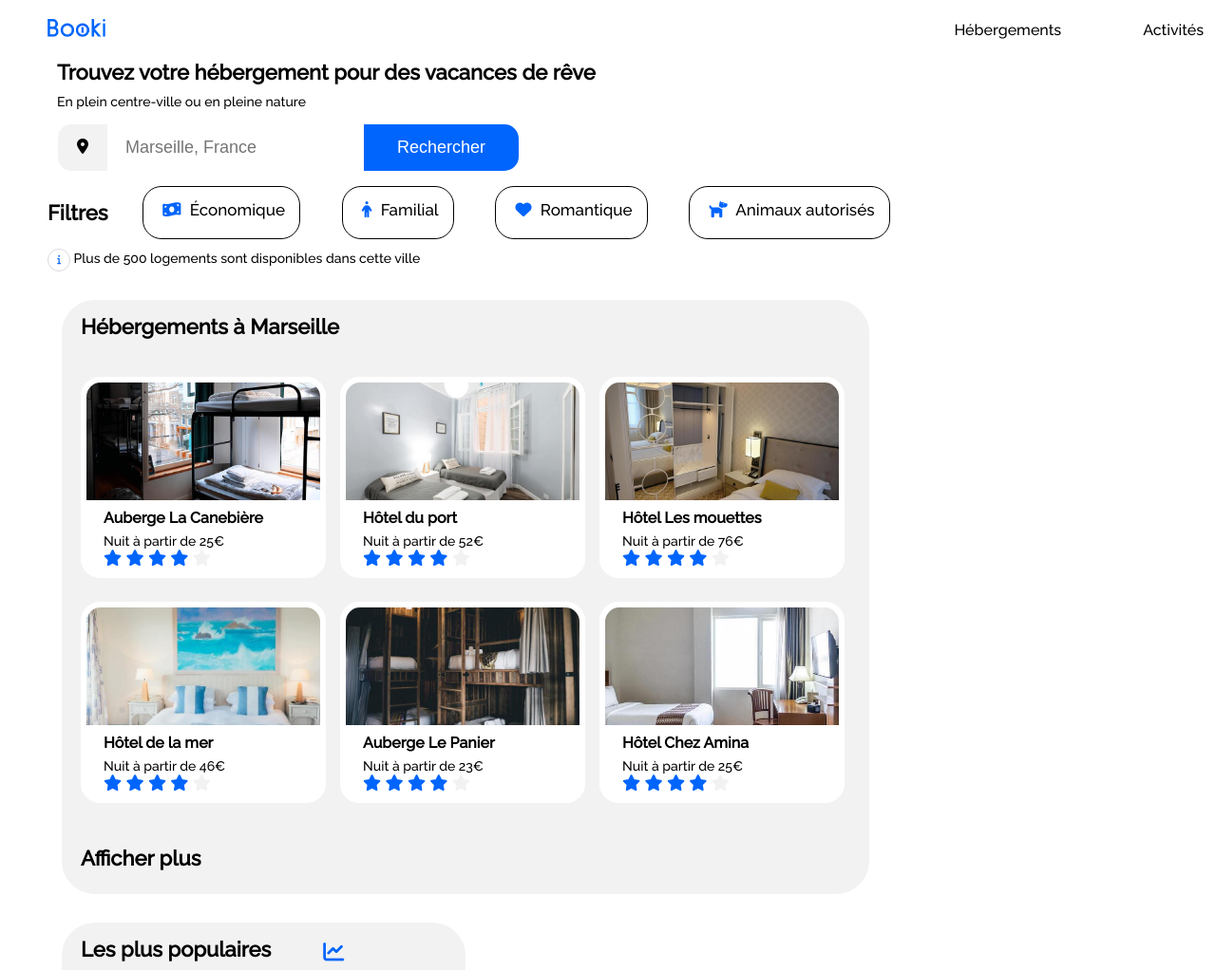
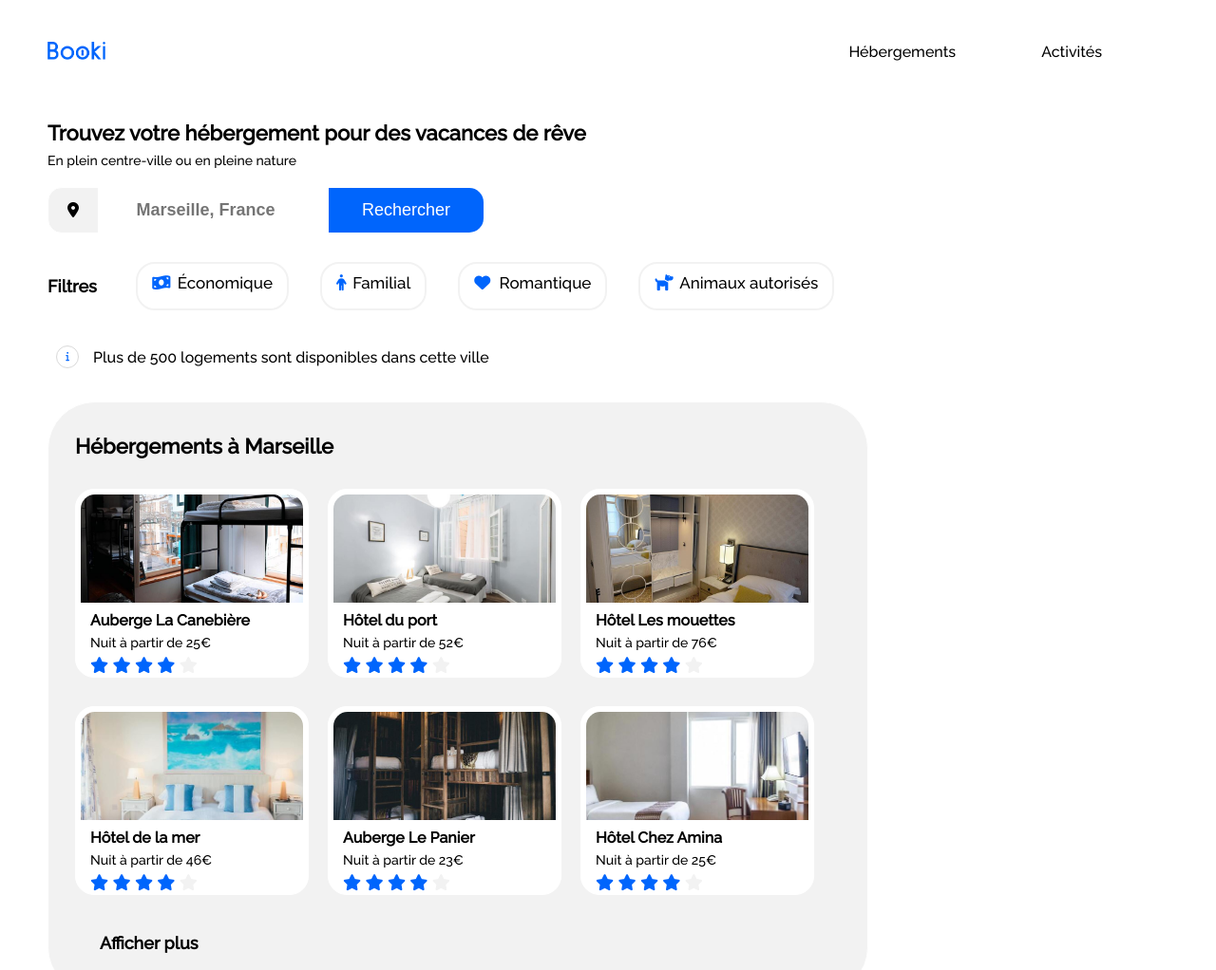
Before and after one commit to Mostafa1689/booki-mostafa, a plain HTML site: page index.html in a window 1280 px wide. Shown: the top 1022 px of the page at 95% size. Drawn offline with Linux system fonts and the light colour scheme.

Commit message:
modification-desktop

```diff
--- a/css/animation.css
+++ b/css/animation.css
@@ -18,7 +18,7 @@
 }
   /* fin-anim  */
   /* debut-anim slideInDown */
-  .slideInDown-header {
+  /* .slideInDown-header {
     -webkit-animation-name: slideInDown;
     animation-name: slideInDown;
     animation-delay: 0.5s;
@@ -140,10 +140,10 @@
           -webkit-transform: translateY(0);
           transform: translateY(0);
           }
-          }
+          }  */
   /* fin-anim slideInDown */
 /* deb- nim lds-roller */
-.lds-roller {
+/* .lds-roller {
     display: flex;
     position:absolute;
     width:100% ;
@@ -236,5 +236,5 @@
   @keyframes loading {
       100% { top: -600px;
       }
-  }
+  } */
   /* fin-anim lds-roller */
--- a/css/mobile.css
+++ b/css/mobile.css
@@ -1,4 +1,4 @@
-@media screen and (max-width: 368px) {
+/* @media screen and (max-width: 368px) {
 
  #content {
         max-width: 100%;
@@ -62,4 +62,4 @@ html {
         font-size: 14px;
         padding: 10px 0;
       }
-}
+} */
--- a/css/style.css
+++ b/css/style.css
@@ -4,6 +4,7 @@
     margin:0;
     padding: 0;
     list-style-type:none;
+    box-sizing: border-box;
 }
 html {
     font-size: 17px;
@@ -11,6 +12,8 @@ html {
 body {
     font-family: 'Raleway', sans-serif;
     background: #fff;
+    width: 100%;
+    overflow-x: hidden
 }
 h1, h2, h3, h4,p {
     font-family: 'Raleway', sans-serif;
@@ -20,7 +23,7 @@ h1 {
     font-weight: 700;
     font-size: 22px;
     line-height: 26px;
-    margin-bottom: 10px;
+    margin-top: 63px;
 }
 h2 {
     font-size: 22px;
@@ -30,7 +33,7 @@ h3 {
     font-weight: 700;
     font-size: 16px;
     line-height: 19px;
-    margin-bottom: 7px;
+    margin-bottom: 6px;
 }
 h4 {
     font-size: 18px;
@@ -41,6 +44,7 @@ p {
     font-weight: 400;
     font-size: 14px;
     line-height: 16px;
+    margin-bottom: 6px;
 }
 a {
     color: #000;
@@ -49,31 +53,50 @@ a {
 a:hover {
     color: #000;
 }
+
 header {
     position: relative;
+    width: auto;
     z-index: 200;
-}
-header section {
-    margin: 10px;
 }
 header div {
     position: relative;
-    margin: 20px 0;
+    justify-content: space-between;
+    align-content: center;
 }
 header img {
     width: 61px;
     height: 19px;
+    margin-top: 44px;
+    /* margin-left: 5px; */
  }
+
+header nav {
+    position: relative;
+    margin-top: 44px;
+    margin-right: 100px;
+}
+header ul {
+    position: relative;
+    justify-content: space-between;
+}
+
 header a {
-    color: #000;
-    font-family: 'Raleway', sans-serif;
+    font-weight: 500;
     font-size: 16px;
-    padding: 22px 10px;
+    line-height: 19px;
+    /* padding-top: 42px; */
+    margin-right: 50px;
+    padding: 42px 20px 0px 20px
 }
 header a:hover {
-    color:   #0065FC;
+    font-weight: 500;
+    color: #0065FC;
+    padding: 42px 20px 0px 20px;
+    /* padding-top: 42px; */
     border-top: 2px solid #0065FC;
-    padding: 20px 10px;
+    font-size: 16px;
+    line-height: 19px;
     cursor: pointer;
 }
 img {
@@ -81,24 +104,26 @@ img {
     height: auto
 }
 form {
+    position: relative;
     border: 1px solid #fff;
     border-radius: 15px;
-    width: 373px;
-    background:#F2F2F2;
+    width: 332px;
+    background: #F2F2F2;
     font-size: 16px;
     height: 49px;
-    margin: 15px 0
+    margin-top: 20px;
 }
-
+label {
+    display: none;
+  }
 input[type=search] {
     border: 1px solid #fff;
-    background: #fff;
     cursor:pointer ;
-    padding: 18px;
+    font-weight: 700;
     font-size: 18px;
-    color: #000;
+    line-height: 21px;
+    text-align: center;
 }
-
 input[type=submit] {
     border: none;
     background: #0065FC;
@@ -108,7 +133,17 @@ input[type=submit] {
     border-radius: 0 15px 15px 0;
     font-size: 18px;
 }
-
+header p {
+    font-weight: 400;
+    font-size: 16px;
+    line-height: 19px;
+}
+header section p {
+    font-weight: 400;
+    font-size: 14px;
+    line-height: 16px;
+    margin-top: 8px ;
+}
 /* class */
 .icon::before {
     display: inline-block;
@@ -116,10 +151,6 @@ input[type=submit] {
     font-variant: normal;
     text-rendering: auto;
     -webkit-font-smoothing: antialiased;
-  }
-label {
-    display: none;
-    margin-right: 36px;
   }
 .locat::before {
     font-family: "Font Awesome 5 Brands";
@@ -145,30 +176,37 @@ label {
     color: #0065FC;
     position: relative;
     padding: 5px;
+    bottom: 3px;
+    margin-right: 11px;
+    margin-left: 9px;
+    /* left: 5px; */
 }
 .econimic::before {
     font-family: "Font Awesome 5 Brands";
     font: var(--fa-font-solid);
     content: "\f53a";
+    width: 22px;
+    height: 16px;
     color:#0065FC;
     font-weight: 900;
     position: relative;
-    padding: 5px;
 }
 .family::before {
     font-family: "Font Awesome 5 Brands";content: "\f183";color: #0065FC;
     font-weight: 900;
+    width: 13px;
+    height: 22px;
     font: var(--fa-font-solid);
     position: relative;
-    padding: 5px;
 }
 .romantic::before {
     font-family: "Font Awesome 5 Brands";
     content: "\f004";
     color: #0065FC;
+    width: 22px;
+    height: 18px;
     font: var(--fa-font-solid);
     position: relative;
-    padding: 5px;
 }
 .animal::before {
     font-family: "Font Awesome 5 Brands";
@@ -176,7 +214,8 @@ label {
     color:#0065FC;
     font: var(--fa-font-solid);
     position: relative;
-    padding: 5px;
+    width: 22px;
+    height: 22px;
 }
 .star::before {
     font-family: "Font Awesome 5 Brands";
@@ -199,8 +238,9 @@ label {
     color:#0065FC;
     font: var(--fa-font-solid);
     position: relative;
-    padding: 5px;
-    margin-left: 50px;
+    /* padding: 5px; */
+    margin-left: 100px;
+
 }
 .lign-hor {
     display: flex;
@@ -209,27 +249,27 @@ label {
     display: flex;
     flex-wrap: wrap;
     position: relative;
-    padding: 15px 0px;
+    align-content: center;
+    margin-top: 32px;
+    width: 100%;
 }
-.marg{
-    position: relative;
-    margin: 0px 0px 10px 23px;
-}
-.align-vert{
+
+.align-vert {
     display: flex;
     flex-direction: column;
     justify-content: space-around;
     position: relative;
-    /* left: 15px; */
+    left: 15px;
     width: 169px;
-    margin: 0 15px;
+}
+.align-vert-1 {
+    display: flex;
+    flex-direction: column;
+    justify-content: space-around;
+    position: relative;
+    margin: 0px 10px 0px 15px;
 }
 
-/* .para {
-    font-size: 14px;
-    line-height: 16px;
-    margin: 5px 0;
-} */
 .box-shadow {
     box-shadow: 0px 0px 10px -3px rgb(0 0 0 / 67%);
     -webkit-box-shadow: 0px 0px 10px -3px rgb(0 0 0 / 67%);
@@ -239,39 +279,35 @@ label {
  /* structure */
  #content {
     position: relative;
-    max-width: 1400px;
+    max-width: 1440px;
     width: 100%;
     margin: 0 50px;
 }
- #primary-nav {
-    width:100%;
-    top:0;
-    left: 0;
-    width: 100%;
-    background: #fff;
- }
- #primary-nav ul {
-    justify-content: flex-end;
-    align-items: start;
-    height: 0px;
- }
-
- #primary-nav li {
-    position: relative;
-    margin: -22px 53px 0px 13px;
- }
 
  #filter {
-    margin: 10px 0 10px 0;
+    margin-top: 30px;
+    margin-bottom: 40px;
+
+ }
+ #filter h2 {
+    font-weight: 700;
+    font-size: 18px;
+    line-height: 21px;
+    text-align: center;
  }
  #filter ul {
     justify-content: space-around;
-    width: 830px;
-    margin-left: 15px;
+    width: 60%;
+    margin-left: 25px;
+
  }
-
+ filter span {
+    font-weight: 700;
+    font-size: 17px;
+    line-height: 20px;
+ }
  #filter li {
-    border: 1px solid #000;
+    border: 2px solid #F2F2F2;
     border-radius: 20px;
     padding: 10px 15px;
  }
@@ -279,23 +315,41 @@ label {
     background: #deebff;
     cursor: pointer;
  }
- #filter i {
-    margin: 0 10px;
- }
+main {
+    position: relative;
+    display: block;
+    width: 100%;
+}
 
  #hosting {
     position: relative;
-    width: 820px;
+    width: 864px;
+    height: 625px;
     background: #F2F2F2;
-    border: 15px #FFF solid;
+    border: 1px #FFF solid;
     border-radius: 50px;
-    padding: 0px 10px 10px 20px;
+    padding: 10px 0px 30px 28px;
+    margin-right: 40px;
+}
+#hosting h2 {
+    font-weight: 700;
+    font-size: 22px;
+    line-height: 26px;
+    margin-top: 23px;
+}
+#hosting h4 {
+    font-weight: 700;
+    font-size: 18px;
+    line-height: 21px;
+    /* margin-top: 10px; */
 }
 #hosting article {
     background: #fff;
     border: 1px solid #fff;
     border-radius: 20px;
-    margin: 10px 15px 15px 0px;
+    width: 246px;
+    height: 199px;
+    margin: 0px 20px 30px 0px;
 }
 #hosting img {
     border: 5px solid #fff;
@@ -304,12 +358,19 @@ label {
     height: 124px;
     object-fit: cover;
 }
- #popular {
-    width: 405px;
+#popular {
+    width: 400px;
     background: #F2F2F2;
     border-radius: 50px;
-    border: 15px #FFF solid;
-    padding: 0 0px 0px 20px;
+    height: 625px;
+    border: 1px #FFF solid;
+    padding: 10px 0px 30px 28px;
+}
+#popular h2 {
+    font-weight: 700;
+    font-size: 22px;
+    line-height: 26px;
+    margin-top: 23px;
 }
 #popular article {
     background: #fff;
@@ -324,19 +385,29 @@ label {
     position: relative;
     border-radius: 20px 0 0 20px;
     width: 137px;
-    height: 144px;
+    height: 132px;
     object-fit: cover;
 }
  #activities {
     position: relative;
-    padding: 10px;
+    width: 100%;
 }
+#activities h2 {
+    font-weight: 700;
+    font-size: 22px;
+    line-height: 26px;
+    margin-top: 40px;
+    margin-bottom: 40px;
+}
+
 #activities article {
-    margin-right: 32px;
+    margin-right: 33px;
+    margin-bottom: 60px;
 }
 
 #activities article div {
     border-radius: 20px;
+    object-fit: cover;
 }
 #activities article img {
     border-radius: 20px 20px 0 0;
@@ -347,15 +418,35 @@ label {
 
  #propos {
     position: relative;
-    top: 80px;
-    margin: 0 10px;
-    padding: 15px;
+    /* top: 40px; */
+    margin-right: 100px;
     background:#F2F2F2;
+}
+#propos h3 {
+    font-weight: 700;
+    font-size: 18px;
+    line-height: 21px;
+    margin-bottom: 20px;
+    margin-top: 44px;
 }
 #propos nav {
     justify-content: space-around;
-    margin-top: 15px;
+    /* margin-top: 15px; */
 }
 #propos li {
-    margin: 10px 0;
+    position: relative;
+    margin-bottom: 12px;
 }
+#propos li a {
+    font-weight: 400;
+    font-size: 16px;
+    line-height: 19px;
+    margin-bottom: 19px;
+}
+#propos li a:hover {
+    font-weight: 400;
+    font-size: 16px;
+    line-height: 19px;
+    cursor: pointer;
+    color: #0065FC;
+}
--- a/index.html
+++ b/index.html
@@ -16,7 +16,7 @@
 </head>
 
 <body>
-    <div class="lds-roller loading ">
+    <!-- <div class="lds-roller loading ">
         <div></div>
         <div></div>
         <div></div>
@@ -25,13 +25,13 @@
         <div></div>
         <div></div>
         <div></div>
-    </div>
+    </div> -->
     <div id="content">
         <!-- class="slideInDown-header" -->
         <header >
-            <div>
+            <div class="lign-hor">
                 <img href="#" src="img/logo/Booki.png" alt="logo booki ">
-                <nav id="primary-nav">
+                <nav class="lign-hor">
                     <ul class="lign-hor">
                         <li><a href="hebergements.html"> Hébergements</a></li>
                         <li><a href="hebergements.html"> Activités</a></li>
@@ -40,7 +40,7 @@
             </div>
             <section>
                 <h1>Trouvez votre hébergement pour des vacances de rêve</h1>
-                <p class="para">En plein centre-ville ou en pleine nature</p>
+                <p >En plein centre-ville ou en pleine nature</p>
                 <form action="#" class="lign-hor" method="post">
                     <span class="icon locat"></span>
                     <label for="recherche-ville"> Recherche une ville</label>
@@ -70,14 +70,16 @@
                                 <img src="img/hebergements/4_small/marcus-loke-WQJvWU_HZFo-unsplash.jpg"
                                     alt=" image Auberge La Canebière  ">
                             </figure>
-                            <div class="marg">
+                            <div class="align-vert-1">
                                 <h3>Auberge La Canebière</h3>
                                 <p>Nuit à partir de 25€</p>
+                                <div>
                                     <span class="icon star"></span>
                                     <span class="icon star"></span>
                                     <span class="icon star"></span>
                                     <span class="icon star"></span>
                                     <span class="icon star-grey"></span>
+                                </div>
                             </div>
                         </a>
                     </article>
@@ -87,14 +89,16 @@
                                 <img src="img/hebergements/4_small/fred-kleber-gTbaxaVLvsg-unsplash.jpg"
                                     alt=" Hôtel du port  ">
                             </figure>
-                            <div class="marg">
+                            <div class="align-vert-1">
                                 <h3>Hôtel du port</h3>
                                 <p>Nuit à partir de 52€</p>
+                                <div>
                                     <span class="icon star"></span>
                                     <span class="icon star"></span>
                                     <span class="icon star"></span>
                                     <span class="icon star"></span>
                                     <span class="icon star-grey"></span>
+                                </div>
                             </div>
                         </a>
                     </article>
@@ -104,14 +108,16 @@
                                 <img src="img/hebergements/4_small/reisetopia-B8WIgxA_PFU-unsplash.jpg"
                                     alt=" image Hôtel Les mouettes  ">
                             </figure>
-                            <div class="marg">
+                            <div class="align-vert-1">
                                 <h3>Hôtel Les mouettes</h3>
                                 <p>Nuit à partir de 76€</p>
+                                <div>
                                     <span class="icon star"></span>
                                     <span class="icon star"></span>
                                     <span class="icon star"></span>
                                     <span class="icon star"></span>
                                     <span class="icon star-grey"></span>
+                                </div>
                             </div>
                         </a>
                     </article>
@@ -121,14 +127,16 @@
                                 <img src="img/hebergements/4_small/annie-spratt-Eg1qcIitAuA-unsplash.jpg"
                                     alt=" image Auberge La Canebière  ">
                             </figure>
-                            <div class="marg">
+                            <div class="align-vert-1">
                                 <h3>Hôtel de la mer</h3>
                                 <p>Nuit à partir de 46€</p>
+                                <div>
                                     <span class="icon star"></span>
                                     <span class="icon star"></span>
                                     <span class="icon star"></span>
                                     <span class="icon star"></span>
                                     <span class="icon star-grey"></span>
+                                </div>
                             </div>
                         </a>
                     </article>
@@ -138,14 +146,16 @@
                                 <img src="img/hebergements/4_small/nicate-lee-kT-ZyaiwBe0-unsplash.jpg"
                                     alt=" image Auberge Le Paniere  ">
                             </figure>
-                            <div class="marg">
+                            <div class="align-vert-1">
                                 <h3>Auberge Le Panier</h3>
                                 <p>Nuit à partir de 23€</p>
+                                <div>
                                     <span class="icon star"></span>
                                     <span class="icon star"></span>
                                     <span class="icon star"></span>
                                     <span class="icon star"></span>
                                     <span class="icon star-grey"></span>
+                                </div>
                             </div>
                         </a>
                     </article>
@@ -155,20 +165,22 @@
                                 <img src="img/hebergements/4_small/febrian-zakaria-M6S1WvfW68A-unsplash.jpg"
                                     alt=" Hôtel Chez Amina  ">
                             </figure>
-                            <div class="marg">
+                            <div class="align-vert-1">
                                 <h3>Hôtel Chez Amina</h3>
                                 <p>Nuit à partir de 25€</p>
+                                <div>
                                     <span class="icon star"></span>
                                     <span class="icon star"></span>
                                     <span class="icon star"></span>
                                     <span class="icon star"></span>
                                     <span class="icon star-grey"></span>
                                 </div>
+                            </div>
                         </a>
                     </article>
                 </div>
                 <a href="">
-                    <h2>Afficher plus</h2>
+                    <h4>Afficher plus</h4>
                 </a>
             </section>
             <section id="popular" class="slideInDown-sect2">
@@ -184,7 +196,6 @@
                                 <div>
                                     <h3>Hôtel Le soleil du matin</h3>
                                     <p>Nuit à partir de 128€</p>
-
                                 </div>
                                 <div>
                                     <span class="icon star"></span>
@@ -316,11 +327,11 @@
         </footer>
     </div>
 </body>
-<script>
+<!-- <script>
     // Scroll to top of the page on page refresh
     window.onbeforeunload = function () {
       window.scrollTo(0, 0);
     };
-  </script>
+  </script> -->
 
 </html>
```
Lines whose indentation alone changed are shown as unchanged.
